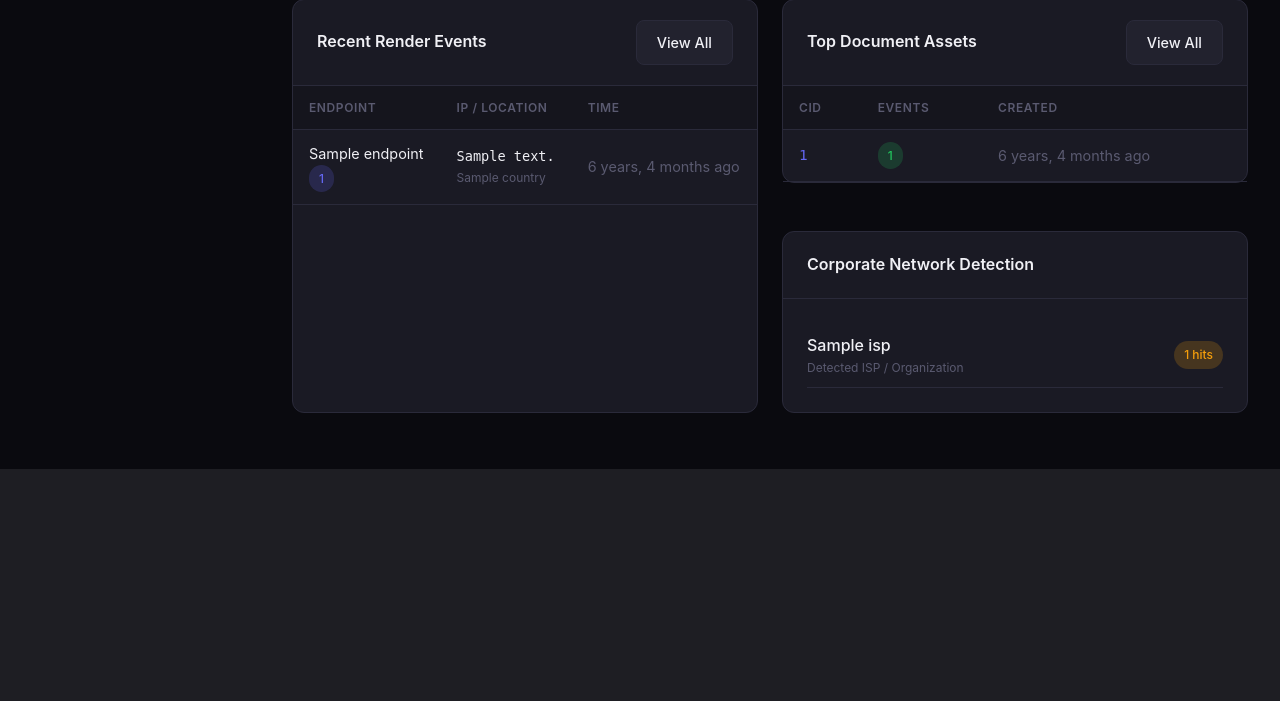
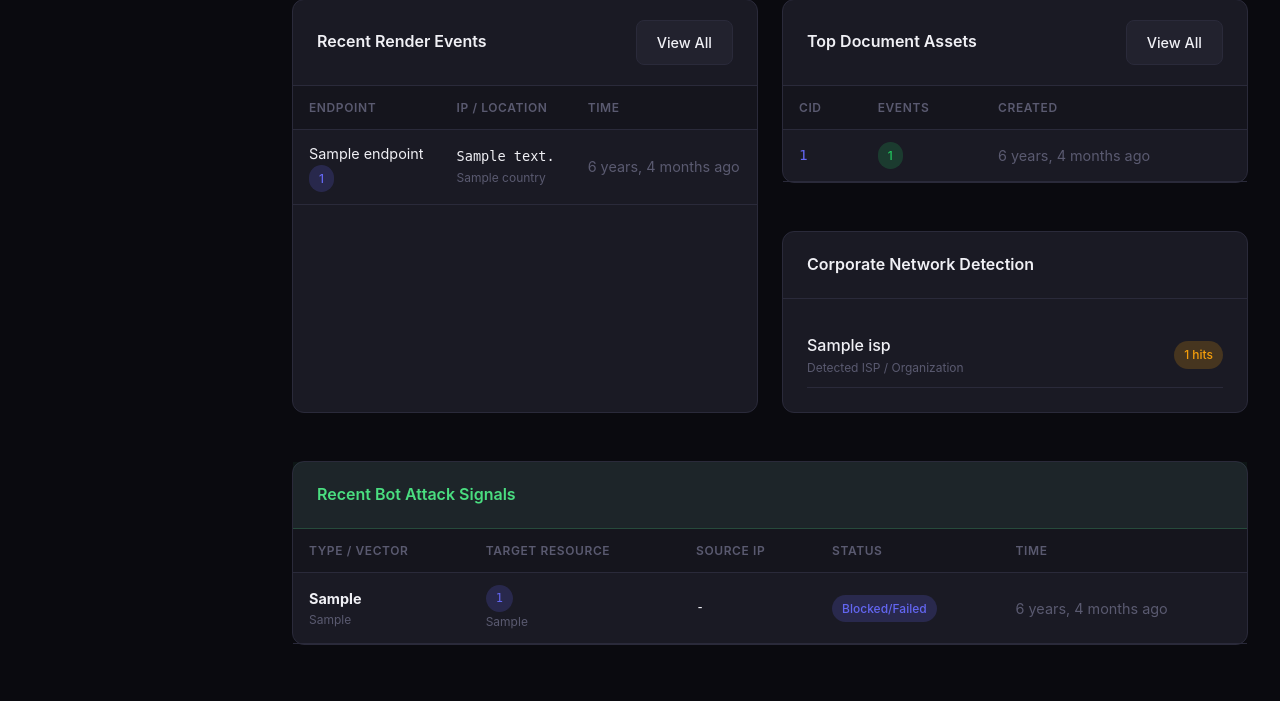
Before and after one commit to MonilMehta/fyp, a Django app: template tracker/templates/dashboard/index.html in a window 1280 px wide. Shown: the part 920-1621 px from the top of the page. Before the commit the page ends 1389 px from the top, so only its background shows below. Run offline with Django 5.2, Linux system fonts and the light colour scheme; the template is opened without the code that fills it: most values are stand-ins (such as "Sample title", 1, 10 or a date in 2020).

Commit message:
feat: Add recent bot signals display to dashboard and update context in view

```diff
--- a/tracker/templates/dashboard/index.html
+++ b/tracker/templates/dashboard/index.html
@@ -100,6 +100,7 @@
 
     <!-- Top Documents & ISPs -->
     <div style="display: flex; flex-direction: column; gap: 24px;">
+        <!-- Top Documents -->
         <div class="card">
             <div class="card-header">
                 <h2 class="card-title">Top Document Assets</h2>
@@ -155,6 +156,61 @@
                 {% endfor %}
             </div>
         </div>
+    </div>
+</div>
+
+<!-- Bot Signals -->
+<div class="grid-1" style="grid-template-columns: 1fr; margin-top: 24px;">
+    <div class="card">
+        <div class="card-header" style="border-bottom: 1px solid #4ade8033; background-color: rgba(74, 222, 128, 0.05);">
+            <h2 class="card-title" style="color: #4ade80;">Recent Bot Attack Signals</h2>
+        </div>
+        <table class="table">
+            <thead>
+                <tr>
+                    <th>Type / Vector</th>
+                    <th>Target Resource</th>
+                    <th>Source IP</th>
+                    <th>Status</th>
+                    <th>Time</th>
+                </tr>
+            </thead>
+            <tbody>
+                {% for signal in recent_bot_signals|slice:":10" %}
+                <tr>
+                    <td>
+                        <div style="font-weight: bold; color: var(--text-primary);">{{ signal.bot_type|title }}</div>
+                        <div class="text-xs text-muted">{{ signal.attack_vector }}</div>
+                    </td>
+                    <td>
+                        {% if signal.document %}
+                        <a href="{% url 'dashboard_document_detail' signal.document.id %}" class="font-mono badge badge-primary text-xs" style="text-decoration: none;">
+                            {{ signal.cid|truncatechars:12 }}
+                        </a>
+                        {% else %}
+                        <span class="font-mono badge badge-secondary text-xs">{{ signal.cid|truncatechars:12|default:"Unknown" }}</span>
+                        {% endif %}
+                        <div class="text-xs text-muted mt-1">{{ signal.target_endpoint|truncatechars:20 }}</div>
+                    </td>
+                    <td>
+                        <div class="font-mono text-sm">{{ signal.source_ip|default:"-" }}</div>
+                    </td>
+                    <td>
+                        {% if signal.success %}
+                        <span class="badge badge-error">Successful</span>
+                        {% else %}
+                        <span class="badge badge-primary">Blocked/Failed</span>
+                        {% endif %}
+                    </td>
+                    <td class="text-muted text-sm">{{ signal.timestamp|timesince }} ago</td>
+                </tr>
+                {% empty %}
+                <tr>
+                    <td colspan="5" class="text-muted text-center">No bot signals recorded yet</td>
+                </tr>
+                {% endfor %}
+            </tbody>
+        </table>
     </div>
 </div>
 
--- a/tracker/views/dashboard.py
+++ b/tracker/views/dashboard.py
@@ -9,7 +9,7 @@ from django.db.models.functions import TruncDate, TruncHour
 from django.utils import timezone
 from datetime import timedelta
 
-from ..models import Document, AccessLog
+from ..models import Document, AccessLog, BotSignal
 
 
 def index(request):
@@ -95,6 +95,9 @@ def index(request):
         count=Count('id')
     ).order_by('-count')[:5]
 
+    # Recent Bot Signals
+    recent_bot_signals = BotSignal.objects.select_related('document').order_by('-timestamp')[:20]
+
     context = {
         'total_documents': total_documents,
         'total_events': total_events,
@@ -110,6 +113,7 @@ def index(request):
         'hourly_activity': list(hourly_activity),
         'device_stats': device_stats,
         'top_isps': top_isps,
+        'recent_bot_signals': recent_bot_signals,
     }
     return render(request, 'dashboard/index.html', context)
 
```
